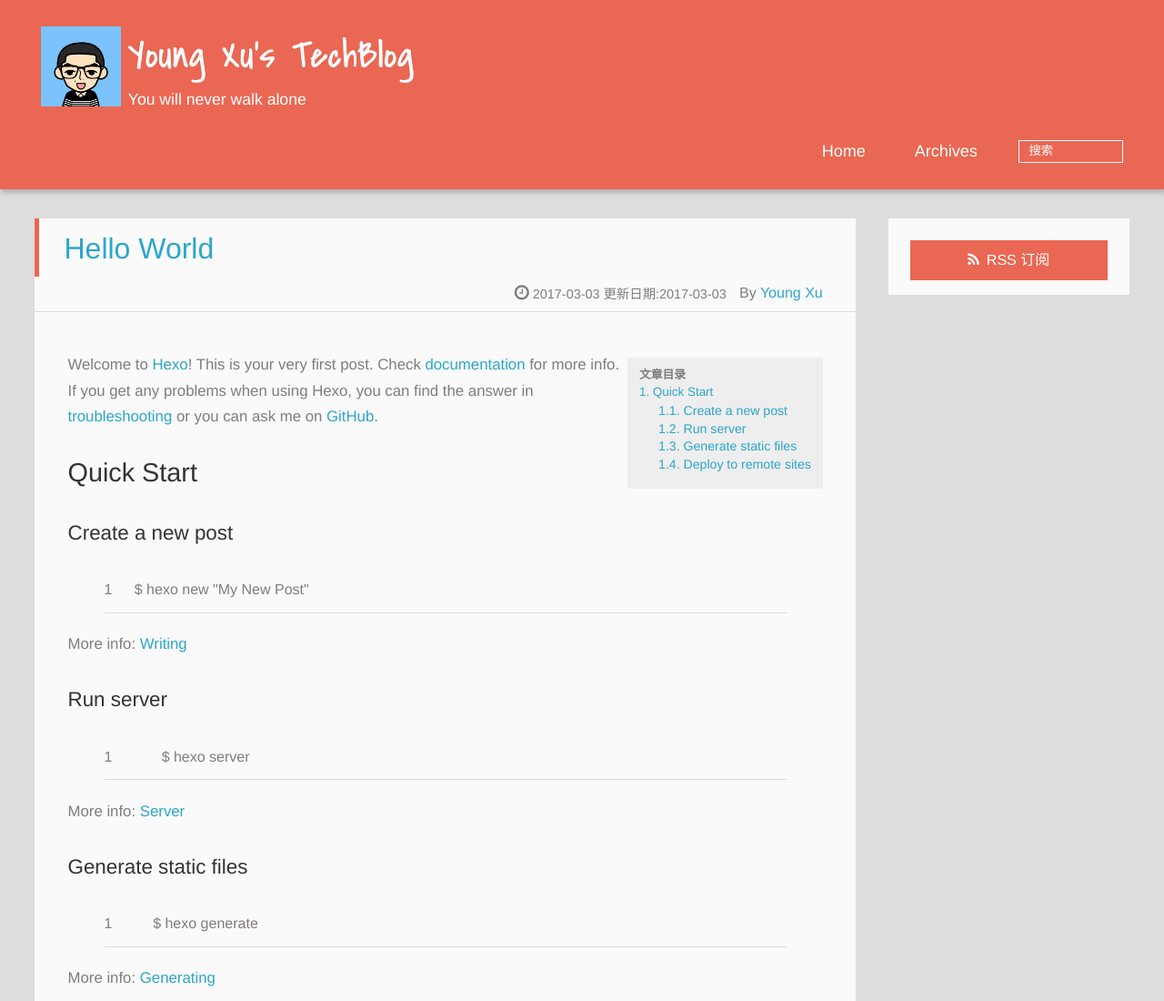
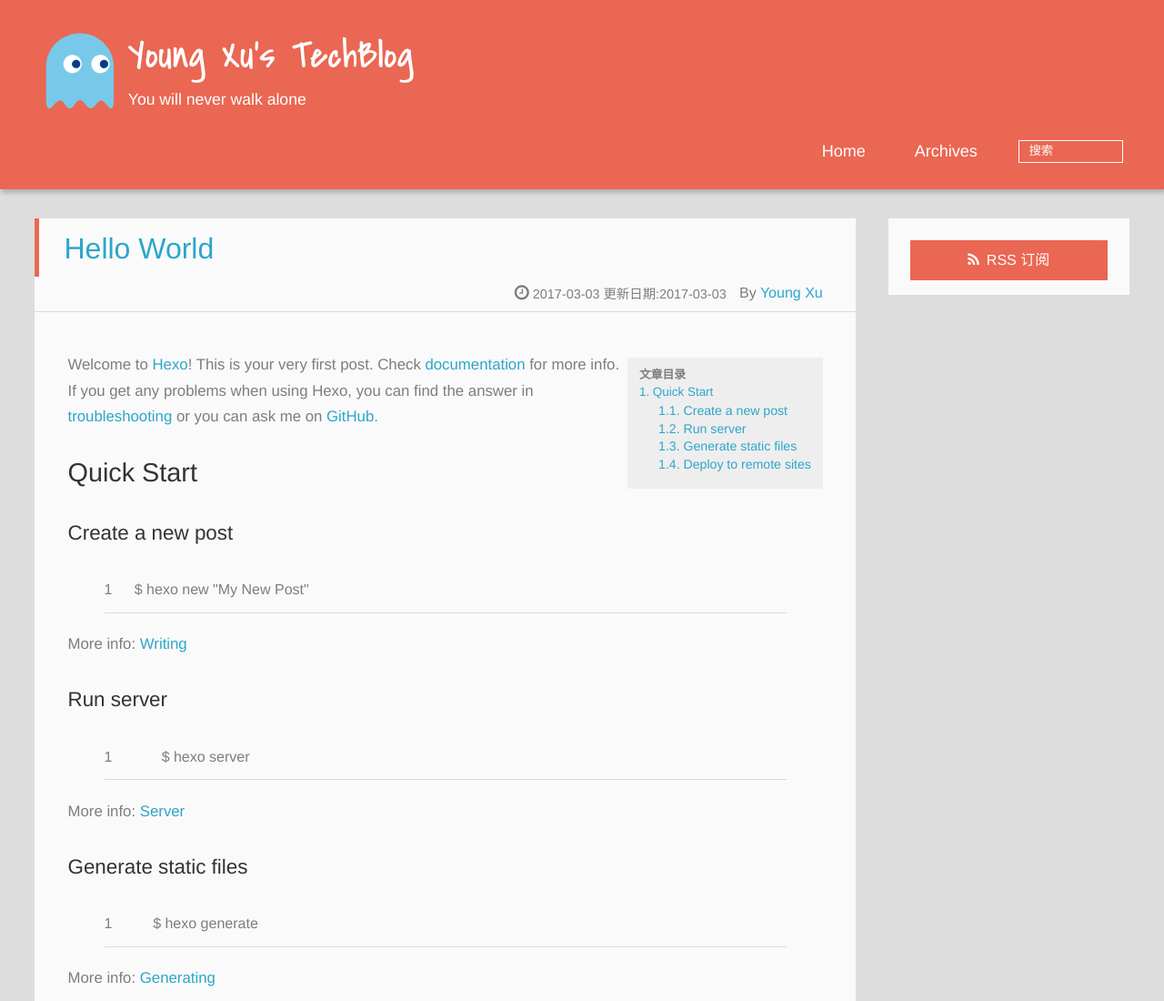
Before and after one commit to MagicXY/MagicXY.github.io, a plain HTML site: page 2017/03/03/hello-world/index.html in a window 1280 px wide. Shown: the top 1100 px of the page at 91% size. Drawn offline with Linux system fonts and the light colour scheme; files whose address does not match are found by name.

Commit message:
Site updated: 2017-03-04 10:47:06

```diff
--- a/2017/03/03/hello-world/index.html
+++ b/2017/03/03/hello-world/index.html
@@ -29,7 +29,7 @@
       <div>
 
 			<div id="imglogo">
-				<a href="/"><img src="/img/youngxu.png" alt="Young Xu&#39;s TechBlog" title="Young Xu&#39;s TechBlog"/></a>
+				<a href="/"><img src="/img/logo.svg" alt="Young Xu&#39;s TechBlog" title="Young Xu&#39;s TechBlog"/></a>
 			</div>
 
 			<div id="textlogo">
```
Also changed, not shown: archives/2017/03/index.html (+1 -1 lines), archives/2017/index.html (+1 -1 lines), archives/index.html (+1 -1 lines), index.html (+1 -1 lines).
